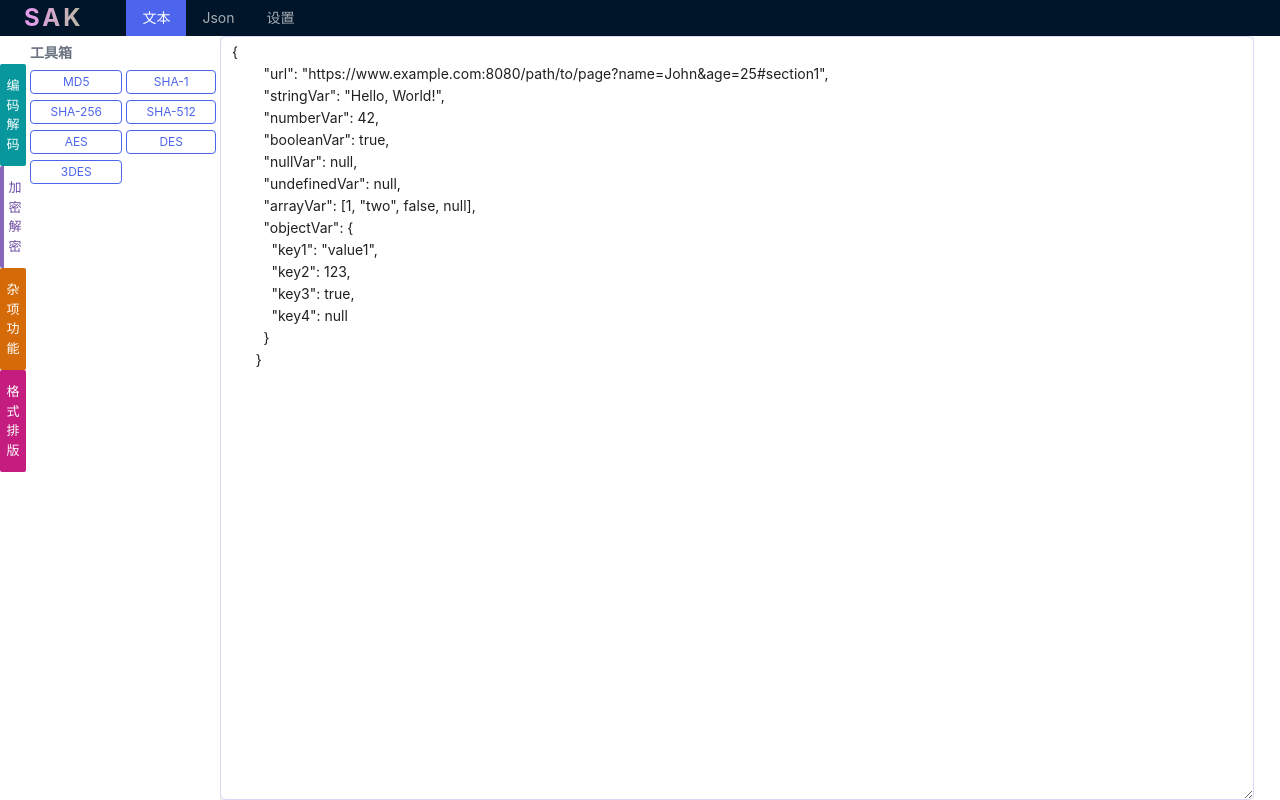
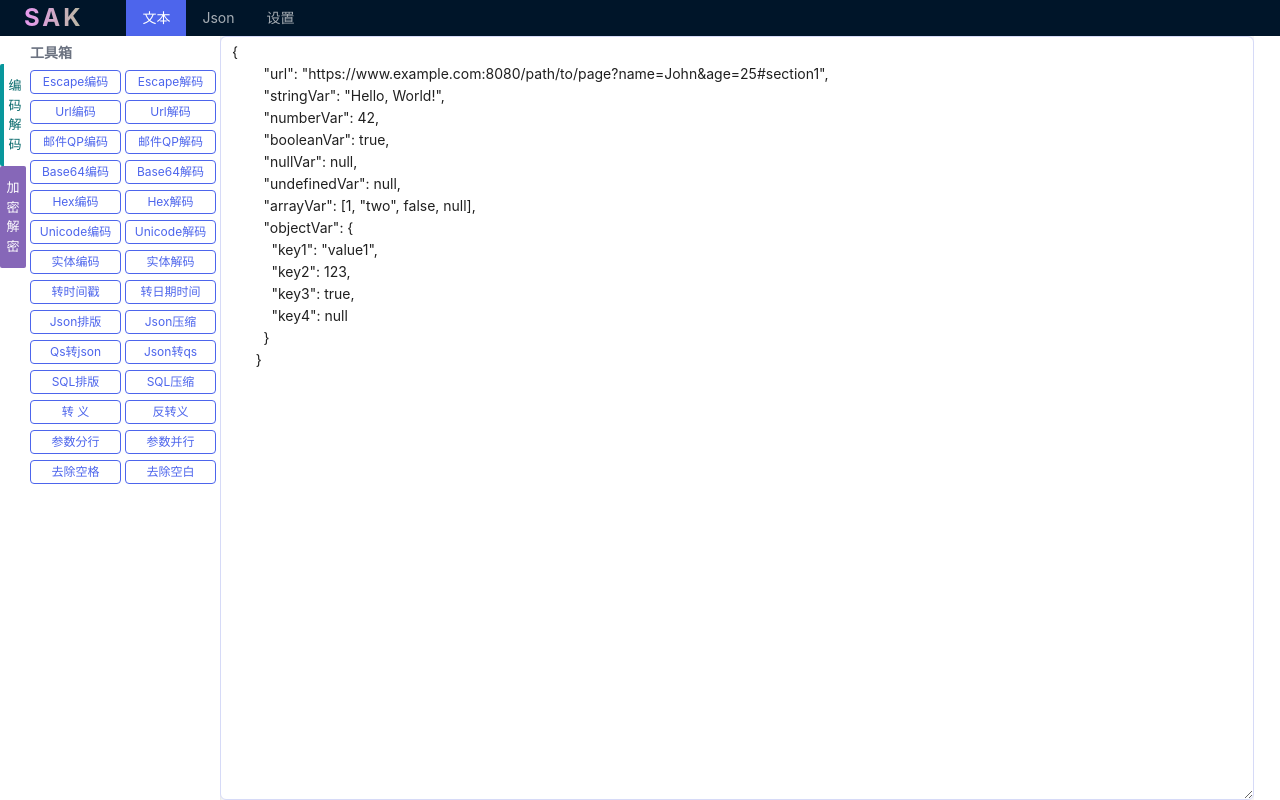
Before and after one commit to demonxian3/swiss-army-knife, a React (Vite) app: page /home in a window 1280 px wide. Built offline with nearby package versions, Linux system fonts and the light colour scheme.

Commit message:
完善json编辑器,增加局部处理功能

```diff
--- a/package.json
+++ b/package.json
@@ -23,7 +23,6 @@
     "qs": "^6.11.2",
     "react": "^18.2.0",
     "react-dom": "^18.2.0",
-    "react-json-view": "^1.21.3",
     "react-router-dom": "^6.11.1",
     "react-use": "^17.4.2",
     "vanilla-jsoneditor": "^0.20.0"
--- a/src/components/HistoryPanel/index.tsx
+++ b/src/components/HistoryPanel/index.tsx
@@ -16,6 +16,7 @@ import "./index.less" // 样式文件可以自定义
 
 // TODO 收藏，搜索
 // TODO 经过实体编码解码后的json会出现无法正常解析
+// TODO Base64存在其他字符时无法使用
 const HistoryPanel = () => {
     const { globalStore: gs } = useStore()
     const { width: screenWidth } = useWindowSize()
--- a/src/components/ToolBox/index.tsx
+++ b/src/components/ToolBox/index.tsx
@@ -1,7 +1,7 @@
 import { useState, useMemo, ReactElement, useCallback } from "react"
 import { Button, Typography, message } from "antd"
 import { tools } from "@/misc/index"
-import { chain } from "lodash"
+import { chain, omit, last, get, set } from "lodash"
 import { observer } from "mobx-react-lite"
 import { useStore } from "@/stores"
 import "./index.less" // 样式文件可以自定义
@@ -12,7 +12,7 @@ import { isString, isNumber } from "lodash"
 
 // const randomHue = Math.floor(Math.random() * 360)
 const Toolbox = () => {
-    const [activeTool, setActiveTool] = useState("crypter")
+    const [activeTool, setActiveTool] = useState("coder")
     const [settingDom, setSettingDom] = useState<ReactElement | null>(null)
     const { globalStore: gs } = useStore()
     const location = useLocation()
@@ -47,12 +47,12 @@ const Toolbox = () => {
                 throw new Error("当前Json编辑器没有选中要修改的值，无法操作")
             }
 
+            const jsonData = JSON.parse(gs.dataSource)
+
             if (gs.jsonSelection.type === "key") {
-                return gs.jsonSelection.path.slice(-1).pop()
+                return last(gs.jsonSelection.path)
             } else if (gs.jsonSelection.type === "value") {
-                const jsonData = JSON.parse(gs.dataSource)
-                const value = gs.jsonSelection.path.reduce((v, p) => v[p], jsonData)
-
+                const value = get(jsonData, gs.jsonSelection.path)
                 if (![isNumber, isString].some((fn) => fn(value))) {
                     throw new Error("当前仅支持对字符串和数字类型的值进行操作")
                 }
@@ -60,11 +60,14 @@ const Toolbox = () => {
                 return value
             }
         }
+
+        return ""
     }, [location.pathname, gs.jsonSelection])
 
-    const setAreaData = useCallback(() => {
+    const setAreaData = useCallback(
+        (text: string) => {
             if (isDataArea) {
-            return gs.data
+                return gs.setData(text)
             }
 
             if (isJsonArea) {
@@ -72,20 +75,33 @@ const Toolbox = () => {
                     throw new Error("当前Json编辑器没有选中要修改的值，无法操作")
                 }
 
+                const jsonData = JSON.parse(gs.dataSource)
+                const value = get(jsonData, gs.jsonSelection.path)
+
                 if (gs.jsonSelection.type === "key") {
-                return gs.jsonSelection.path.slice(-1).pop()
+                    // 设置新的key
+                    const newPath = gs.jsonSelection.path.slice()
+                    newPath[newPath.length - 1] = text
+
+                    const newObj = set(omit(jsonData, gs.jsonSelection.path), newPath, value)
+                    const newVal = JSON.stringify(newObj, null, 4)
+
+                    gs.setJsonSelection({ ...gs.jsonSelection, path: newPath })
+                    gs.setDataSource(newVal)
+                    return newVal
                 } else if (gs.jsonSelection.type === "value") {
-                const jsonData = JSON.parse(gs.dataSource)
-                const value = gs.jsonSelection.path.reduce((v, p) => v[p], jsonData)
+                    const newObj = set(jsonData, gs.jsonSelection.path, text)
+                    const newVal = JSON.stringify(newObj, null, 4)
 
-                if (![isNumber, isString].some((fn) => fn(value))) {
-                    throw new Error("当前仅支持对字符串和数字类型的值进行操作")
+                    gs.setDataSource(newVal)
+                    return text
+                }
             }
 
-                return value
-            }
-        }
-    }, [location.pathname, gs.jsonSelection])
+            return ""
+        },
+        [location.pathname, gs.jsonSelection],
+    )
 
     // 二阶函数
     const handleCoding =
@@ -109,11 +125,9 @@ const Toolbox = () => {
                 }
 
                 // 更新mobx值
-                const text = gs.setData(res)
-
+                const text = setAreaData(res)
                 // 增加历史记录
                 gs.addHistoryItem(text, item.label)
-
             } catch (e: any) {
                 console.error(e)
                 message.error(e.toString())
@@ -132,8 +146,8 @@ const Toolbox = () => {
                     </button>
                     {buildToolBtn("coder", "编码解码")}
                     {buildToolBtn("crypter", "加密解密")}
-                    {buildToolBtn("other", "杂项功能")}
-                    {buildToolBtn("formatter", "格式排版")}
+                    {/* {buildToolBtn("other", "杂项功能")}
+                    {buildToolBtn("formatter", "格式排版")} */}
                 </div>
                 <div className="w-full">
                     <table className="w-full">
--- a/src/misc/coder.tsx
+++ b/src/misc/coder.tsx
@@ -259,19 +259,18 @@ export default [
     { type: "coder", label: "Unicode解码", handler: unicodeDecode },
     { type: "coder", label: "实体编码", handler: entityEncode },
     { type: "coder", label: "实体解码", handler: entityDecode },
-
-    { type: "formatter", label: "转时间戳", handler: toTimestamp },
-    { type: "formatter", label: "转日期时间", handler: toDatetime },
-    { type: "formatter", label: "Json排版", handler: jsonFormat },
-    { type: "formatter", label: "Json压缩", handler: jsonCompress },
-    { type: "formatter", label: "Qs转json", handler: queryString2Json },
-    { type: "formatter", label: "Json转qs", handler: json2QueryString },
-    { type: "formatter", label: "SQL排版", handler: noImplemented },
-    { type: "formatter", label: "SQL压缩", handler: noImplemented },
-    { type: "formatter", label: "转义", handler: escape },
-    { type: "formatter", label: "反转义", handler: unescape },
-    { type: "formatter", label: "参数分行", handler: paramSplit },
-    { type: "formatter", label: "参数并行", handler: paramJoin },
-    { type: "formatter", label: "去除空格", handler: removeByReg(/ /g) },
-    { type: "formatter", label: "去除空白", handler: removeByReg(/\s/g) },
+    { type: "coder", label: "转时间戳", handler: toTimestamp },
+    { type: "coder", label: "转日期时间", handler: toDatetime },
+    { type: "coder", label: "Json排版", handler: jsonFormat },
+    { type: "coder", label: "Json压缩", handler: jsonCompress },
+    { type: "coder", label: "Qs转json", handler: queryString2Json },
+    { type: "coder", label: "Json转qs", handler: json2QueryString },
+    { type: "coder", label: "SQL排版", handler: noImplemented },
+    { type: "coder", label: "SQL压缩", handler: noImplemented },
+    { type: "coder", label: "转义", handler: escape },
+    { type: "coder", label: "反转义", handler: unescape },
+    { type: "coder", label: "参数分行", handler: paramSplit },
+    { type: "coder", label: "参数并行", handler: paramJoin },
+    { type: "coder", label: "去除空格", handler: removeByReg(/ /g) },
+    { type: "coder", label: "去除空白", handler: removeByReg(/\s/g) },
 ]
--- a/src/pages/json/index.tsx
+++ b/src/pages/json/index.tsx
@@ -5,9 +5,11 @@ import { observer } from "mobx-react-lite"
 import { message } from "antd"
 import { jsonFormat } from "@/misc/coder"
 import "./index.less"
+import { useUpdateEffect } from "ahooks"
+import { isEqual } from "lodash"
 
 const JsonEditor = () => {
-    const [editor, setEditor] = useState<object | null>(null)
+    const [editor, setEditor] = useState<any | null>(null)
     const editorRef = useRef<HTMLDivElement | null>(null)
     const { globalStore: gs } = useStore()
 
@@ -31,9 +33,9 @@ const JsonEditor = () => {
                 onSelect: (selection: any) => {
                     if (selection) {
                         console.log("onSelect", selection)
-                        const { type, path } = selection
+                        const { type } = selection
                         if (["key", "value"].includes(type)) {
-                            gs.setJsonSelection({ type, path })
+                            gs.setJsonSelection(selection)
                         } else {
                             gs.setJsonSelection(null)
                         }
@@ -55,6 +57,19 @@ const JsonEditor = () => {
         setEditor(editor)
     }, [])
 
+    // 监听 dataSource ，使用 editor.update的副作用更新jsonEditor的值
+    useEffect(() => {
+        if (editor && editor?.get()?.json && gs.dataSource) {
+            if (!isEqual(editor?.get()?.json, JSON.parse(gs.dataSource))) {
+                editor.update(content)
+                if (gs.jsonSelection?.type === "key") {
+                    editor.select(gs.jsonSelection)
+                }
+                console.log("update", gs.dataSource, content)
+            }
+        }
+    }, [gs.dataSource])
+
     return (
         <div
             className={`h-91vh ${gs.isDarkMode ? "jse-theme-dark" : "jse-theme-light"}`}
--- a/src/pages/jsonEditor/index.tsx
+++ /dev/null
@@ -1,69 +0,0 @@
-import { useStore } from "@/stores"
-import { useCallback, useMemo, useState } from "react"
-import JsonViewer from "react-json-view"
-import { jsonFormat } from "@/misc/coder"
-import { observer } from "mobx-react-lite"
-
-const JsonEditor = () => {
-    const { globalStore: gs } = useStore()
-
-    const formatter = useCallback((data: Record<any, any>) => jsonFormat(JSON.stringify(data)), [])
-
-    const jsonData = useMemo(() => {
-        try {
-            return JSON.parse(gs.dataSource)
-        } catch {
-            return {}
-        }
-    }, [gs.dataSource])
-
-    return (
-        <>
-            {/* <Segmented
-                value={theme}
-                options={themeOptions.slice(0).map((i) => ({ name: i, value: i, label: i }))}
-                onChange={(e: string) => setTheme(e)}
-            /> */}
-            <JsonViewer
-                style={{ padding: "12px" }}
-                src={jsonData}
-                collapseStringsAfterLength={88}
-                theme={gs.isDarkMode ? "codeschool" : ("inverted" as any)}
-                iconStyle={"square"}
-                displayObjectSize={true}
-                displayDataTypes={false}
-                enableClipboard={true}
-                quotesOnKeys={false}
-                sortKeys={false}
-                collapsed={4}
-                onEdit={(e: any) => {
-                    if (e.new_value == "error") {
-                        return false
-                    }
-                    const text = formatter(e.updated_src)
-                    gs.addHistoryItem(text, "Json修改")
-                    gs.setDataSource(text)
-                }}
-                onDelete={(e: any) => {
-                    const text = formatter(e.updated_src)
-                    gs.addHistoryItem(text, "Json删除")
-                    gs.setDataSource(text)
-                }}
-                onAdd={(e: any) => {
-                    if (e.new_value == "error") {
-                        return false
-                    }
-                    const text = formatter(e.updated_src)
-                    gs.addHistoryItem(text, "Json新增")
-                    gs.setDataSource(text)
-                }}
-                onSelect={(e: any) => {
-                    console.log("select callback", e)
-                    console.log(e.namespace)
-                }}
-            />
-        </>
-    )
-}
-
-export default observer(JsonEditor)
```
Also changed, not shown: 1 other file (tests, documents, lock files or other folders). Lines whose indentation alone changed are shown as unchanged.
